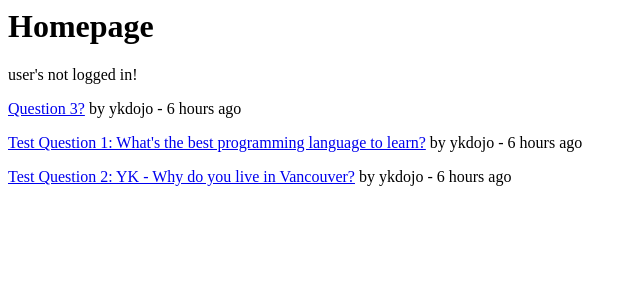
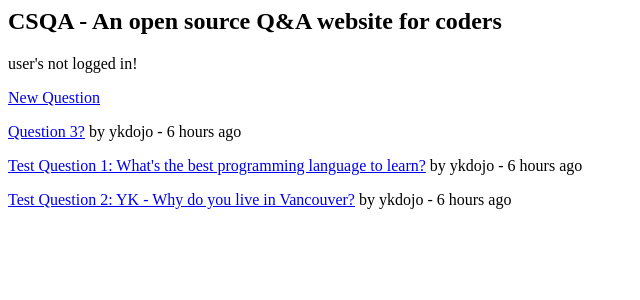
Before and after one commit to ykdojo/csqa, a Django app: page / in a window 1280 px wide. Shown: the top 300 px of the page, without its empty margins (0-640 px from the left). Run offline with Django 3.2, Linux system fonts and the light colour scheme; data comes from the database, SQL or seed files in the repository.

Commit message:
Created a new question page

```diff
--- a/csqa_project/urls.py
+++ b/csqa_project/urls.py
@@ -1,23 +1,8 @@
-"""csqa_project URL Configuration
-
-The `urlpatterns` list routes URLs to views. For more information please see:
-    https://docs.djangoproject.com/en/3.0/topics/http/urls/
-Examples:
-Function views
-    1. Add an import:  from my_app import views
-    2. Add a URL to urlpatterns:  path('', views.home, name='home')
-Class-based views
-    1. Add an import:  from other_app.views import Home
-    2. Add a URL to urlpatterns:  path('', Home.as_view(), name='home')
-Including another URLconf
-    1. Import the include() function: from django.urls import include, path
-    2. Add a URL to urlpatterns:  path('blog/', include('blog.urls'))
-"""
 from django.contrib import admin
 from django.urls import path, include
 from main.views import homeFeedView
 from pages.views import aboutPageView
-from questions.views import questionView
+from questions.views import questionView, newView
 
 
 urlpatterns = [
@@ -26,4 +11,5 @@ urlpatterns = [
     path('about/', aboutPageView),
     path('accounts/', include('allauth.urls')),
     path('question/<int:id>/', questionView),
+    path('question/new/', newView),
 ]
--- a/questions/views.py
+++ b/questions/views.py
@@ -4,3 +4,6 @@ from main.models import Question
 def questionView(request, id):
     question = Question.objects.get(pk=id)
     return render(request, 'question.html', {'question': question})
+
+def newView(request):
+    return render(request, 'new.html')
--- a/templates/home.html
+++ b/templates/home.html
@@ -1,10 +1,12 @@
-<h1>Homepage</h1>
+<h2>CSQA - An open source Q&A website for coders</h2>
 
 {% if current_user %}
 user's logged in! and the user's name is {{current_user.username}}
 {% else %}
 user's not logged in!
 {% endif %}
+
+<p><a href="/question/new"><buttton>New Question</buttton></a></p>
 
 {% for question in questions %}
     <p>
--- /dev/null
+++ b/templates/new.html
@@ -0,0 +1 @@
+New question creation page.
```
